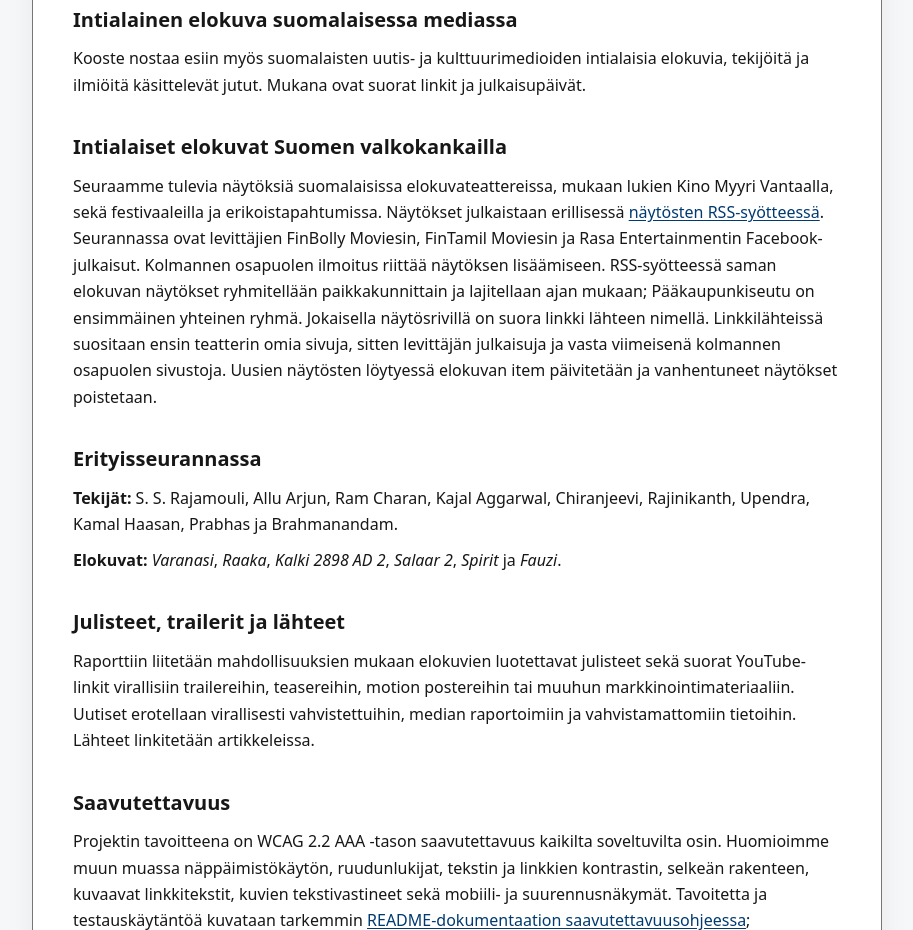
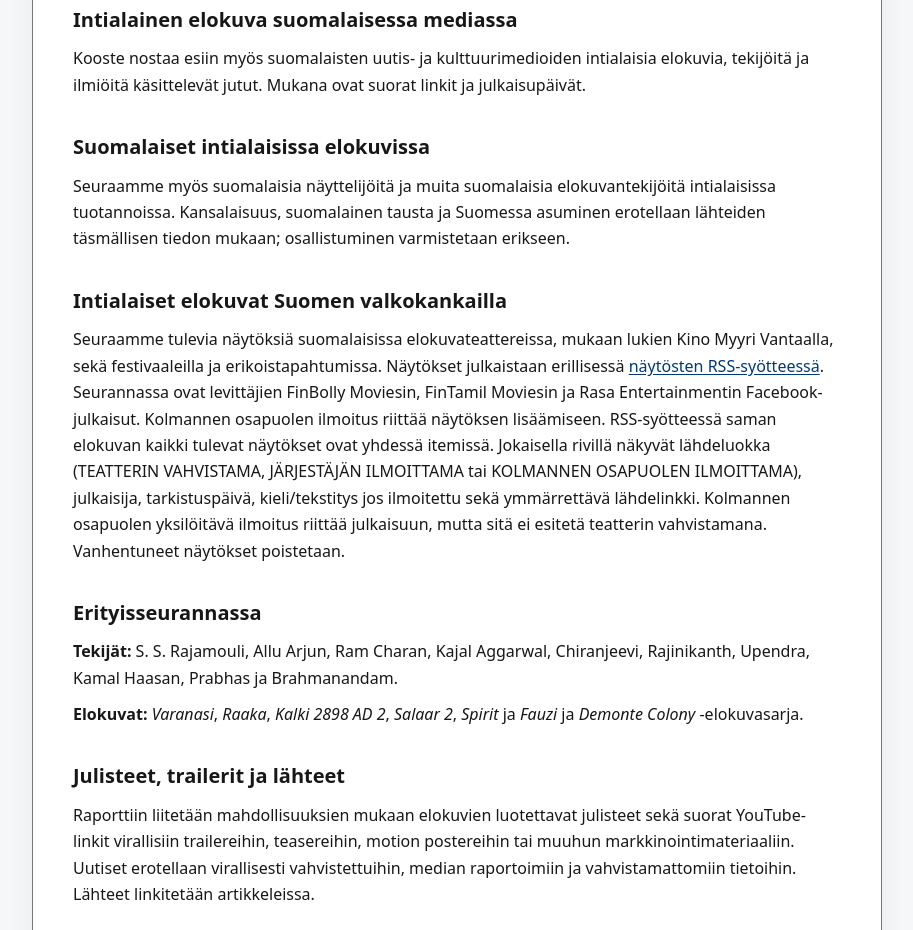
Before and after one commit to mikknikk/elokuvaraportti, a plain HTML site: page index.html in a window 1280 px wide. Shown: the part 1150-2080 px from the top of the page, without its empty margins (183-1096 px from the left). Drawn offline with Linux system fonts and the light colour scheme.

Commit message:
Update project scope and screening source labels

```diff
--- a/index.html
+++ b/index.html
@@ -3,7 +3,7 @@
 <head>
   <meta charset="UTF-8">
   <meta name="viewport" content="width=device-width, initial-scale=1">
-  <meta name="description" content="Päivittäinen suomenkielinen katsaus intialaisen elokuvan uutisiin eri kielialueilta ja paikalliskielisistä lähteistä.">
+  <meta name="description" content="Päivittäinen suomenkielinen katsaus intialaisen elokuvan uutisiin eri kielialueilta ja paikalliskielisistä lähteistä, myös genrejen ja suomalaisten tekijäkytkösten näkökulmasta.">
   <title>Intialaisen elokuvan uutiskooste</title>
   <style>
     :root {
@@ -103,12 +103,15 @@
     <h2>Intialainen elokuva suomalaisessa mediassa</h2>
     <p>Kooste nostaa esiin myös suomalaisten uutis- ja kulttuurimedioiden intialaisia elokuvia, tekijöitä ja ilmiöitä käsittelevät jutut. Mukana ovat suorat linkit ja julkaisupäivät.</p>
 
+    <h2>Suomalaiset intialaisissa elokuvissa</h2>
+    <p>Seuraamme myös suomalaisia näyttelijöitä ja muita suomalaisia elokuvantekijöitä intialaisissa tuotannoissa. Kansalaisuus, suomalainen tausta ja Suomessa asuminen erotellaan lähteiden täsmällisen tiedon mukaan; osallistuminen varmistetaan erikseen.</p>
+
     <h2>Intialaiset elokuvat Suomen valkokankailla</h2>
-    <p>Seuraamme tulevia näytöksiä suomalaisissa elokuvateattereissa, mukaan lukien Kino Myyri Vantaalla, sekä festivaaleilla ja erikoistapahtumissa. Näytökset julkaistaan erillisessä <a href="naytokset.xml">näytösten RSS-syötteessä</a>. Seurannassa ovat levittäjien FinBolly Moviesin, FinTamil Moviesin ja Rasa Entertainmentin Facebook-julkaisut. Kolmannen osapuolen ilmoitus riittää näytöksen lisäämiseen. RSS-syötteessä saman elokuvan näytökset ryhmitellään paikkakunnittain ja lajitellaan ajan mukaan; Pääkaupunkiseutu on ensimmäinen yhteinen ryhmä. Jokaisella näytösrivillä on suora linkki lähteen nimellä. Linkkilähteissä suositaan ensin teatterin omia sivuja, sitten levittäjän julkaisuja ja vasta viimeisenä kolmannen osapuolen sivustoja. Uusien näytösten löytyessä elokuvan item päivitetään ja vanhentuneet näytökset poistetaan.</p>
+    <p>Seuraamme tulevia näytöksiä suomalaisissa elokuvateattereissa, mukaan lukien Kino Myyri Vantaalla, sekä festivaaleilla ja erikoistapahtumissa. Näytökset julkaistaan erillisessä <a href="naytokset.xml">näytösten RSS-syötteessä</a>. Seurannassa ovat levittäjien FinBolly Moviesin, FinTamil Moviesin ja Rasa Entertainmentin Facebook-julkaisut. Kolmannen osapuolen ilmoitus riittää näytöksen lisäämiseen. RSS-syötteessä saman elokuvan kaikki tulevat näytökset ovat yhdessä itemissä. Jokaisella rivillä näkyvät lähdeluokka (TEATTERIN VAHVISTAMA, JÄRJESTÄJÄN ILMOITTAMA tai KOLMANNEN OSAPUOLEN ILMOITTAMA), julkaisija, tarkistuspäivä, kieli/tekstitys jos ilmoitettu sekä ymmärrettävä lähdelinkki. Kolmannen osapuolen yksilöitävä ilmoitus riittää julkaisuun, mutta sitä ei esitetä teatterin vahvistamana. Vanhentuneet näytökset poistetaan.</p>
 
     <h2>Erityisseurannassa</h2>
     <p><strong>Tekijät:</strong> S. S. Rajamouli, Allu Arjun, Ram Charan, Kajal Aggarwal, Chiranjeevi, Rajinikanth, Upendra, Kamal Haasan, Prabhas ja Brahmanandam.</p>
-    <p><strong>Elokuvat:</strong> <i>Varanasi</i>, <i>Raaka</i>, <i>Kalki 2898 AD 2</i>, <i>Salaar 2</i>, <i>Spirit</i> ja <i>Fauzi</i>.</p>
+    <p><strong>Elokuvat:</strong> <i>Varanasi</i>, <i>Raaka</i>, <i>Kalki 2898 AD 2</i>, <i>Salaar 2</i>, <i>Spirit</i> ja <i>Fauzi</i> ja <i>Demonte Colony</i> -elokuvasarja.</p>
 
     <h2>Julisteet, trailerit ja lähteet</h2>
     <p>Raporttiin liitetään mahdollisuuksien mukaan elokuvien luotettavat julisteet sekä suorat YouTube-linkit virallisiin trailereihin, teasereihin, motion postereihin tai muuhun markkinointimateriaaliin. Uutiset erotellaan virallisesti vahvistettuihin, median raportoimiin ja vahvistamattomiin tietoihin. Lähteet linkitetään artikkeleissa.</p>
```
